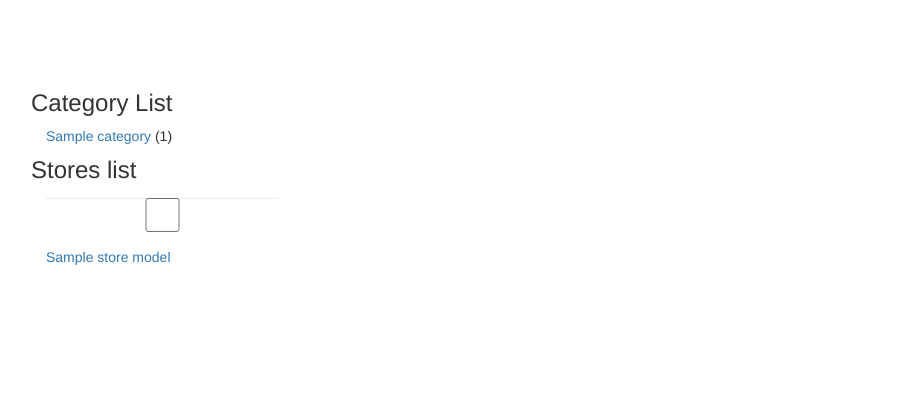
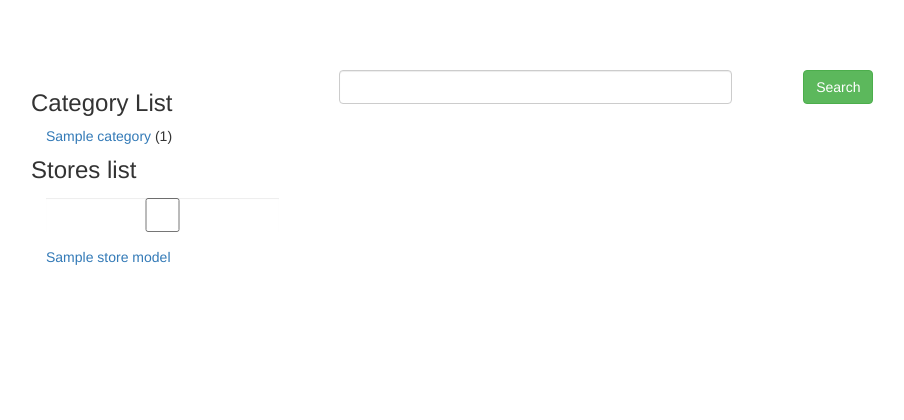
Before and after one commit to iridhama/sales-finder, a Yii app: template views/products/index.php in a window 1280 px wide. Shown: the top 420 px of the page, without its empty margins (39-943 px from the left). Run offline with PHP 8.4 and a stand-in for Yii, Linux system fonts and the light colour scheme; the template is opened without the code that fills it: most values are stand-ins (such as "Sample title", 1, 10 or a date in 2020); form fields are guessed from the names that the template uses; data that the repository does not hold is empty; some libraries are stand-ins or nearby versions.

Commit message:
product search added

```diff
--- a/views/products/index.php
+++ b/views/products/index.php
@@ -59,6 +59,22 @@ $this->registerJs('ProductController.createUpdate();');
 
 
         <div class="col-md-9">
+            <div class="row">
+                <div class="col-md-12" style="float: right; text-align: right">
+                    <div class="col-md-6">
+                        <?= $form->field($searchModel, "product_name")->textInput([
+                            'class' => 'product-search, form-control'
+                        ])->label(false) ?>
+                    </div>
+                    <div class="col-md-2">
+                        <?= \yii\helpers\Html::submitButton(Yii::t('app', 'Search'), ['class' => 'btn btn-success']) ?>
+                    </div>
+                </div>
+            </div>
+
+
+
+
             <?=
             ListView::widget([
                 'dataProvider' => $listDataProvider,
```
Also changed, not shown: models/search/ProductSearch.php (+3 -19 lines).
